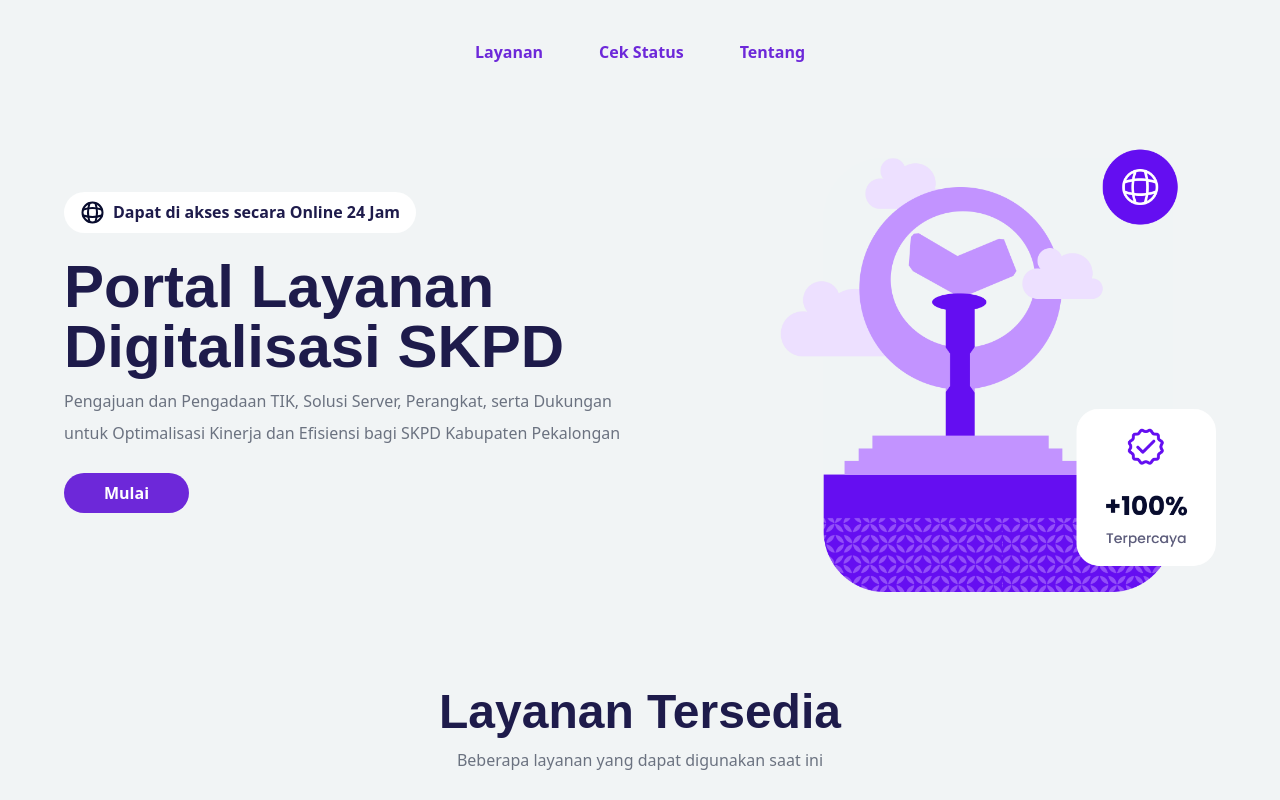
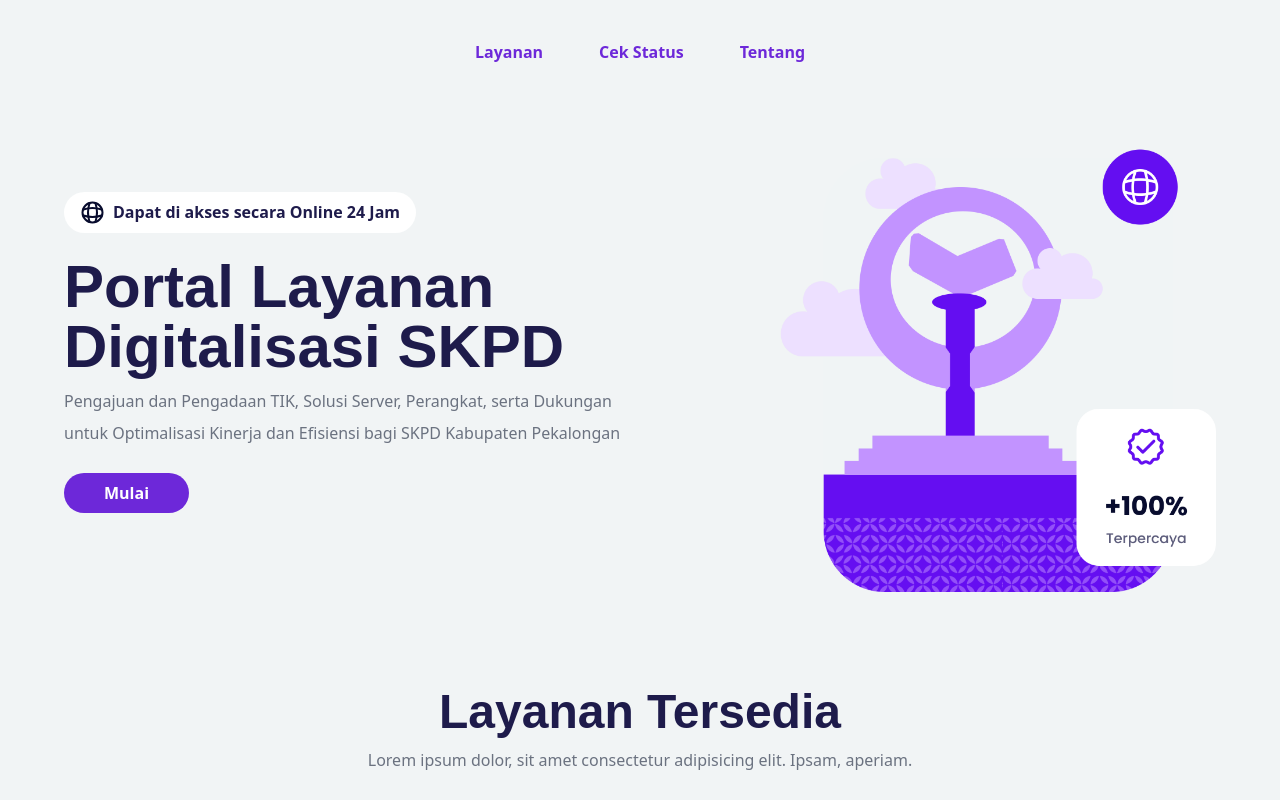
Before and after one commit to amntllhz/egoverse, a website: page src/index.html in a window 1280 px wide. Shown: the top 800 px of the page. Drawn offline with Linux system fonts and the light colour scheme; a web font is replaced by a local one.

Commit message:
update rapi 2

```diff
--- a/src/index.html
+++ b/src/index.html
@@ -57,7 +57,7 @@
      <section id="features" class="features max-w-6xl mx-auto py-12">
       <div class="gap-y-2 text-center">
         <h3 class="text-5xl text-indigo-950 font-clash font-bold mb-2">Layanan Tersedia</h3>
-        <p class="text-base leading-loose text-gray-500 mb-7">Beberapa layanan yang dapat digunakan saat ini</p>
+        <p class="text-base leading-loose text-gray-500 mb-7">Lorem ipsum dolor, sit amet consectetur adipisicing elit. Ipsam, aperiam.</p>
       </div>
       <div class="grid grid-cols-4 gap-x-8">
 
```
Also changed, not shown: src/clereance.html (+1 -1 lines), src/domain.html (+1 -0 lines), src/vps.html (+1 -1 lines).
